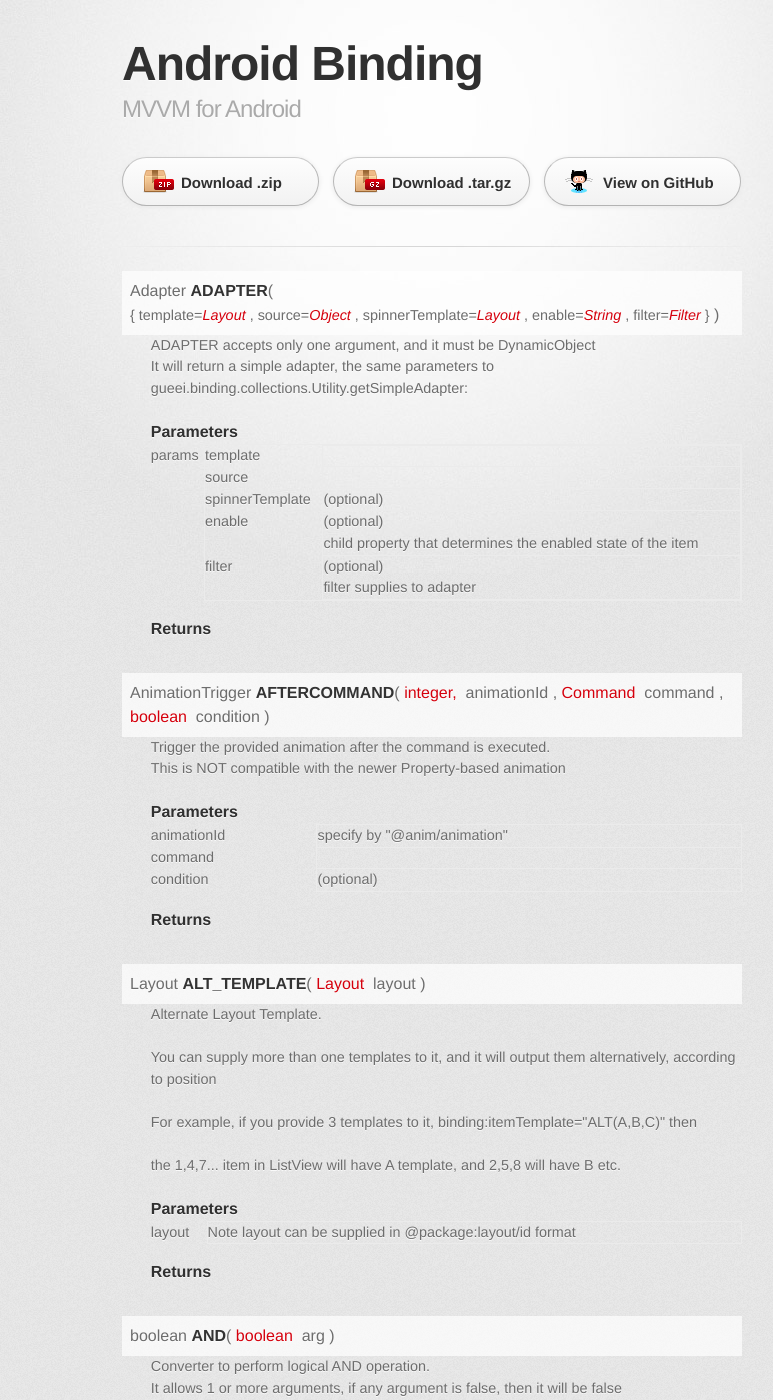
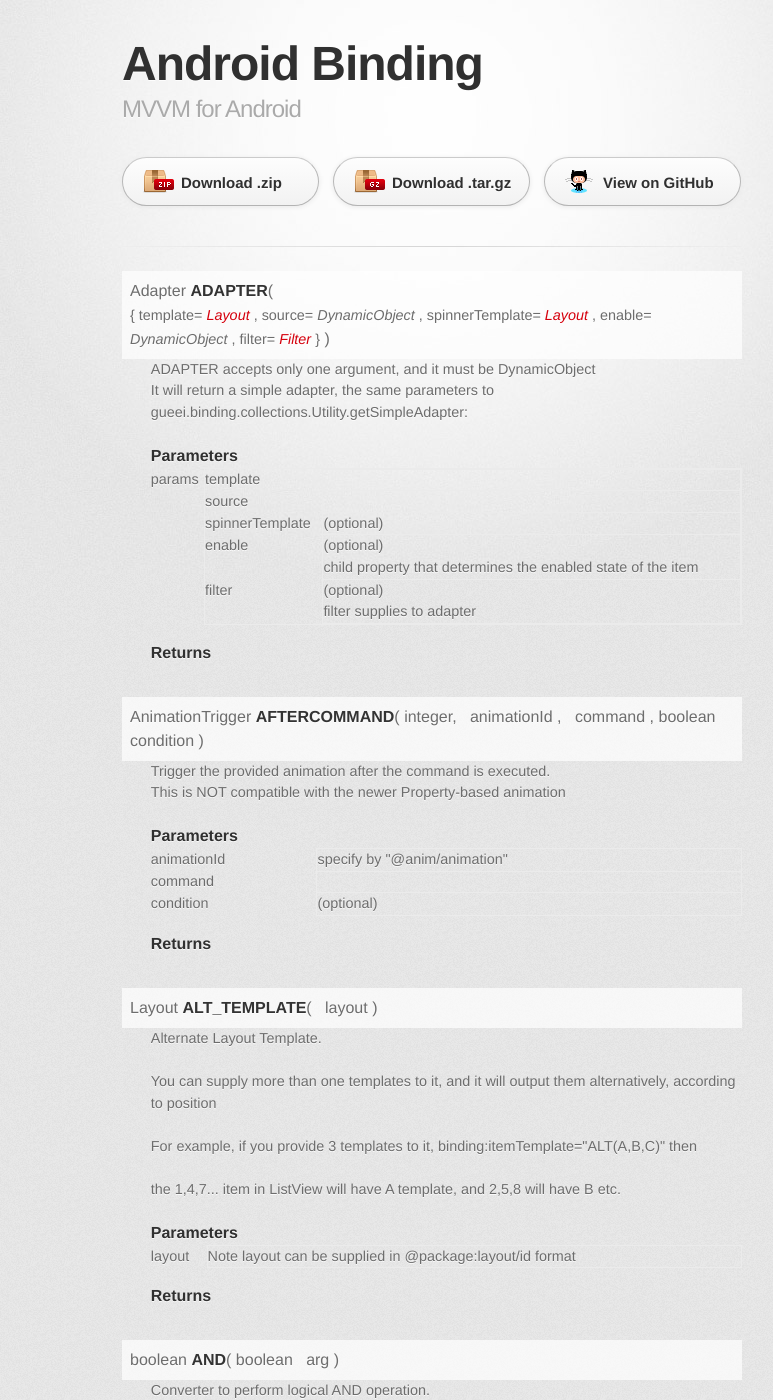
Before and after one commit to gueei/AndroidBinding, a Jekyll site: the page built from _posts/2012-11-21-converters.html, in a window 1280 px wide and 1400 px high. Shown: the whole window, without its empty margins (208-981 px from the left). Built offline with Jekyll 4.4.1, drawn with Linux system fonts in a browser that asks for light colours; some web fonts are replaced; Markdown is read by kramdown in place of the engine named in the settings; some of the changed text lies outside the part shown.

Commit message:
fix links

```diff
--- a/_layouts/converter.html
+++ b/_layouts/converter.html
@@ -12,12 +12,20 @@
         <br/>
         <span class="dynamic-object">{
             {% for i in item.items %}
-                <span class="name">{{ i.name }}</span>=<span class="type dynamic-item"><a href="{{ site.baseurl }}/type/{{ item.type }}.html">{{ i.type_short }}</a></span>
+                <span class="name">{{ i.name }}</span>=<span class="type dynamic-item">
+                {% if i.type!=i.type_short %}<a href="{{ site.baseurl }}/type/{{ i.type }}.html">{{ i.type_short }}</a>
+                {% else %}{{ item.type_short }}
+                {% endif %}
+                </span>
                 {% unless forloop.last %},{% endunless %}
             {% endfor %}
         }</span>
     {% else %}
-        <span class="type"><a href="{{ site.baseurl }}/type/{{ item.type }}.html">{{ item.type_short }}</a></span>&nbsp;
+        <span class="type">
+        {% if item.type!=item.type_short %}<a href="{{ site.baseurl }}/type/{{ item.type }}.html">{{ i.type_short }}</a>
+        {% else %}{{ item.type_short }}
+        {% endif %}
+        </span>&nbsp;
         <span class="paraname" id="param-{{item.name}}">{{ item.name }}</span>
     {% endif %}
     {% unless forloop.last %},{% endunless %}
```
